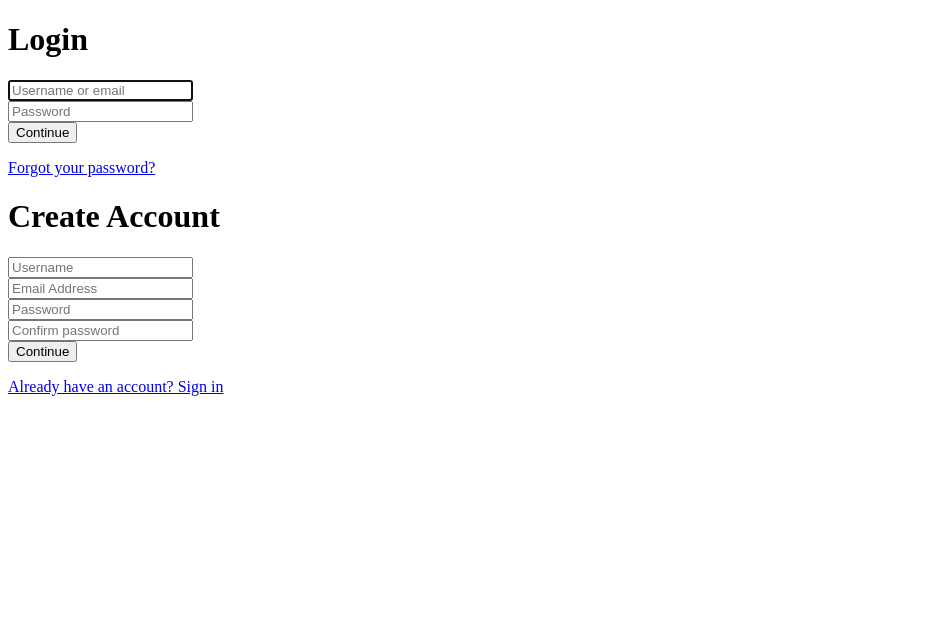
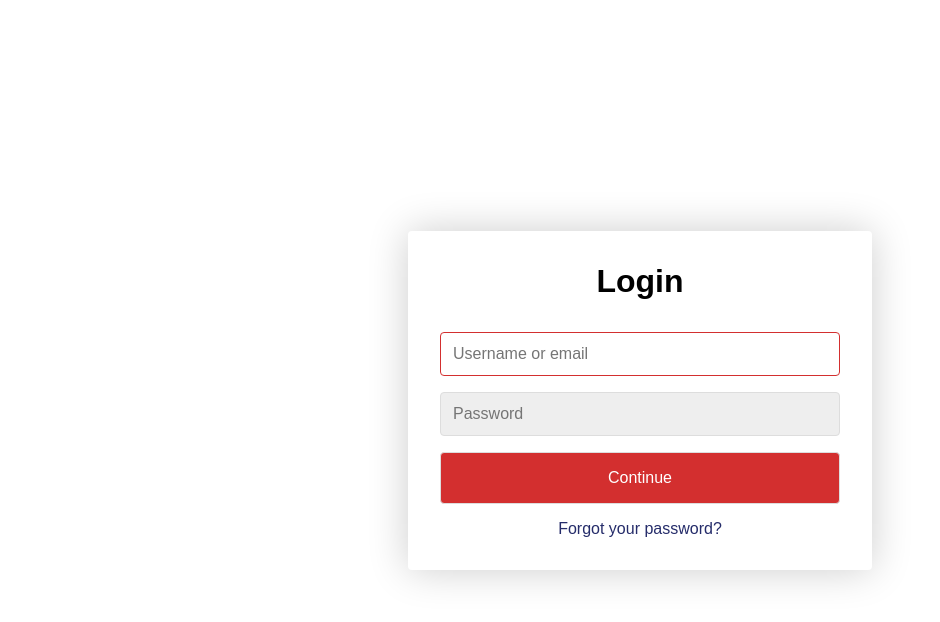
Before and after one commit to PointLessPear/cloud-dev-assignment, a plain HTML site: page Cloud Native Assignment/login.html in a window 1280 px wide. Shown: the whole page, without its empty margins (0-940 px from the left). Drawn offline with Linux system fonts and the light colour scheme; the site is published under a folder, as on GitHub Pages, so addresses that start at the root find nothing.

Commit message:
fixed css

```diff
--- a/Cloud Native Assignment/login.html
+++ b/Cloud Native Assignment/login.html
@@ -3,8 +3,8 @@
     <meta name="viewport" content="width=device-width, initial-scale=1.0">
     <meta charset="utf-8">
     <title>Login / Sign Up Form</title>
-    <link rel="shortcut icon" href="/assets/favicon.ico">
-    <link rel="stylesheet" href="/CSS/login.css">
+    <link rel="shortcut icon" href="assets/favicon.ico">
+    <link rel="stylesheet" href="CSS/login.css">
 </head>
 <body>
     <div class="container">
```
